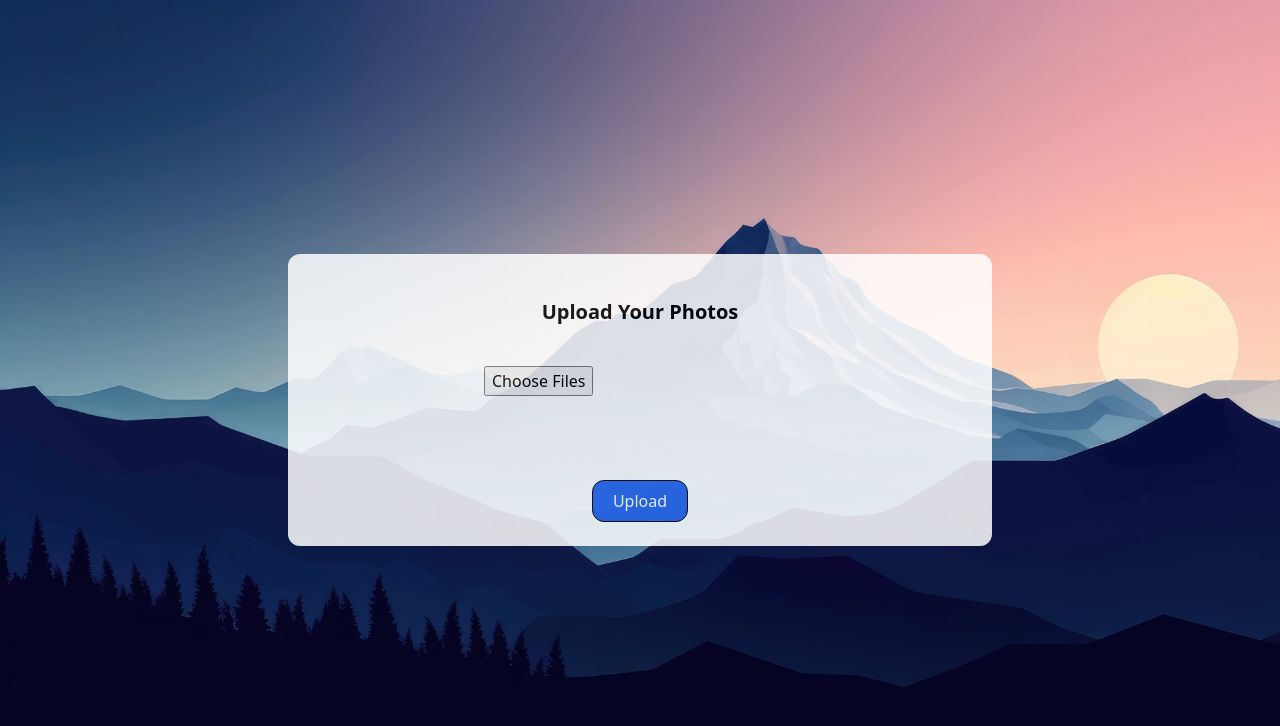
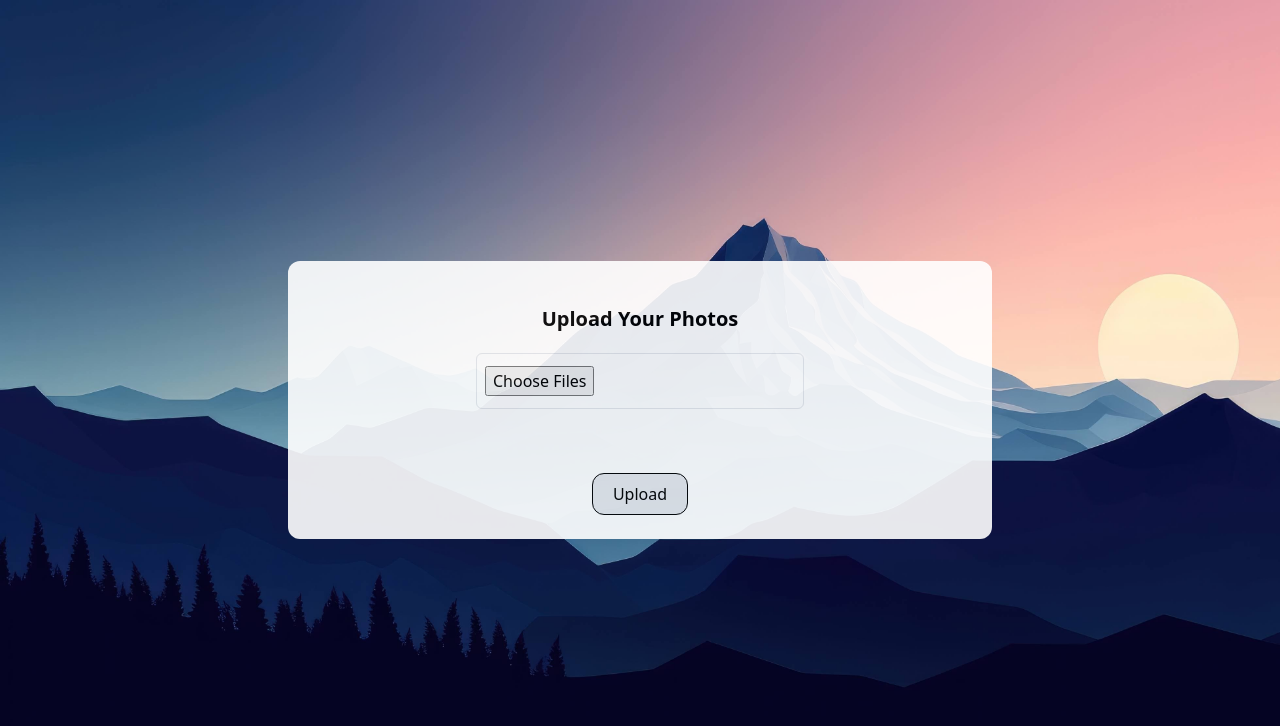
Before and after one commit to ALI-HUP/PicUp-website, a Next.js app: page /headers/your-photos in a window 1280 px wide. Shown: the top 726 px of the page. Built offline with nearby package versions, Linux system fonts and the light colour scheme.

Commit message:
updates on your-photos page

```diff
--- a/app/headers/your-photos/page.tsx
+++ b/app/headers/your-photos/page.tsx
@@ -28,24 +28,24 @@ const YourPhotos = () => {
 
   return (
     <div className="flex justify-center items-center min-h-screen">
-      <div className="bg-white opacity-85 rounded-xl w-[55%] p-6">
+      <div className="bg-white opacity-90 rounded-xl w-[55%] p-6">
         <h2 className="text-center text-xl text-black font-extrabold m-5">
           Upload Your Photos
         </h2>
 
         <div className="flex flex-col gap-5 items-center">
-
-          <div className="flex justify-center items-center p-5">
+          <div className="flex justify-center items-center w-full gap-5">
+            {/* File input */}
             <input
               type="file"
               accept="image/*"
               onChange={handleFileChange}
-              className=""
+              className="w-[50%] border p-3 pl-2 rounded-md"
               multiple
             />
           </div>
 
-          <div className="flex flex-wrap gap-4 justify-center items-center w-[45%]">
+          <div className="flex justify-center gap-5 w-full">
               {imagePreviews.map((preview, index) => (
                 <div key={index} className="w-20 h-20">
                   <img
@@ -58,7 +58,7 @@ const YourPhotos = () => {
             </div>
 
           <div className="flex justify-center mt-6">
-            <button className="bg-blue-600 text-white py-2 px-5 hover:bg-blue-700 rounded-xl border border-black duration-100">
+            <button className="bg-gray-200 text-black py-2 px-5 hover:bg-gray-300 rounded-xl border border-black">
               Upload
             </button>
           </div>
```
